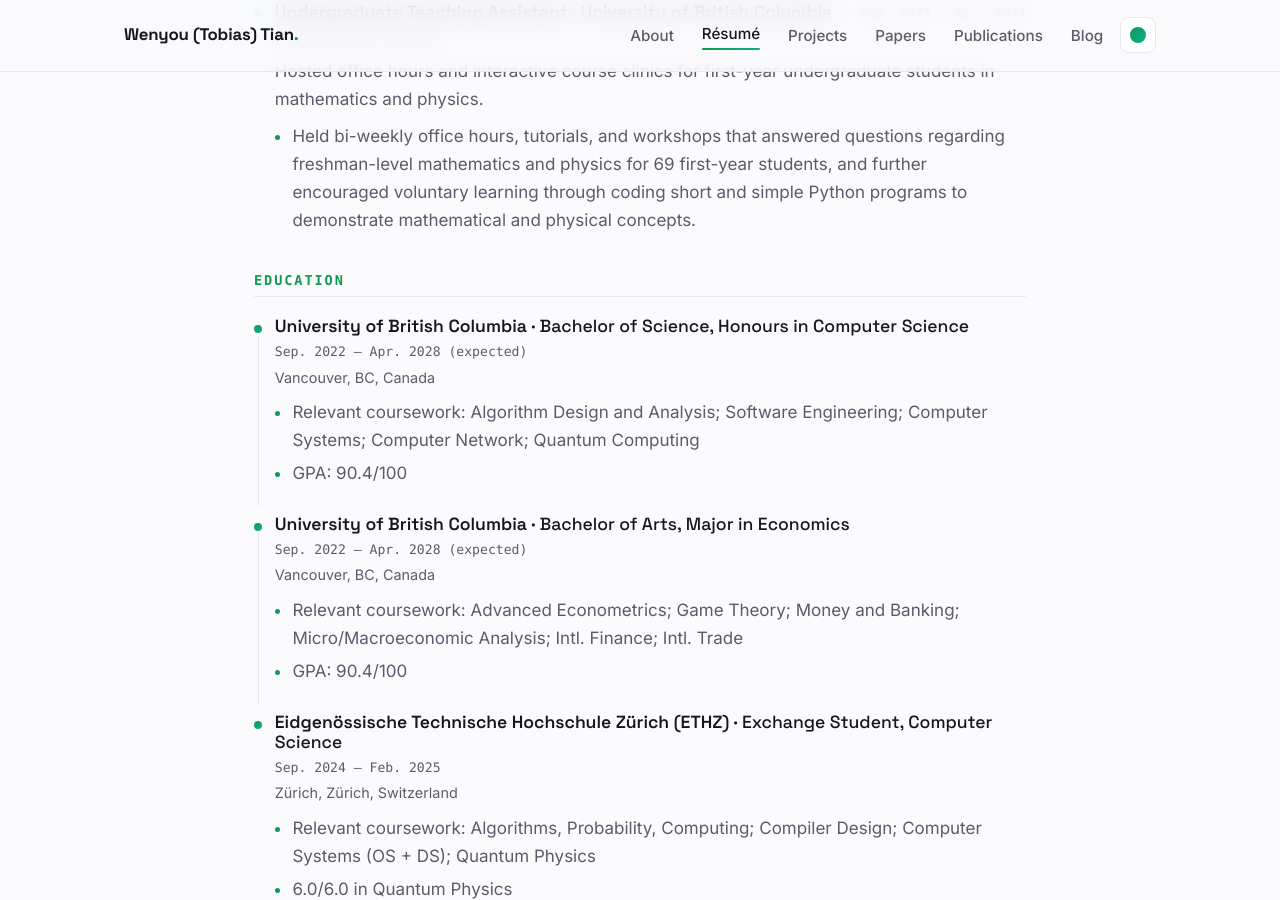
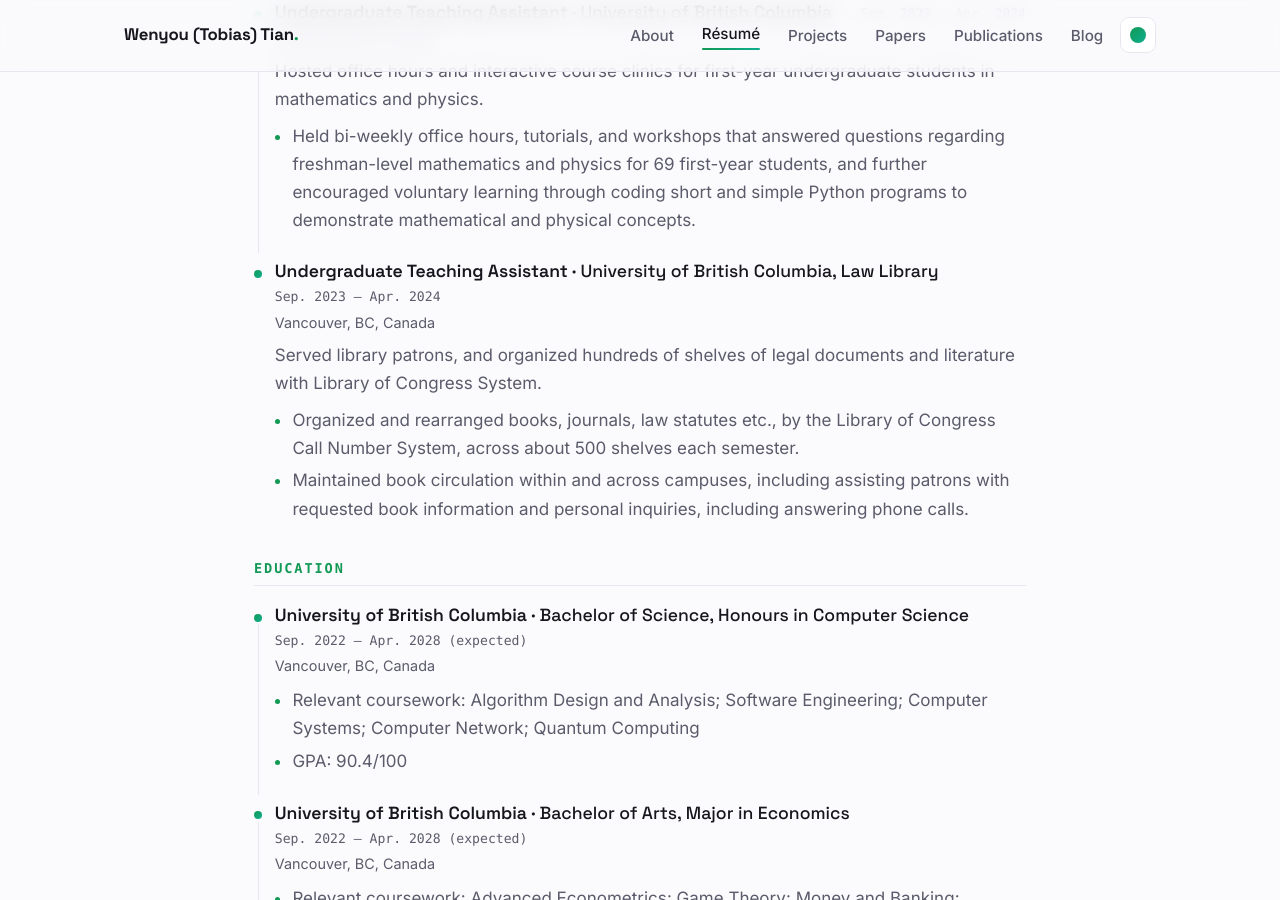
Before and after one commit to vansdardy/vansdardy.github.io, a Jekyll site: the page built from resume.md, in a window 1280 px wide and 900 px high, scrolled down 1166 px. Built offline with Jekyll 4.4.1, drawn with Linux system fonts in a browser that asks for light colours.

Commit message:
[update] Update resume.

```diff
--- a/_data/resume.yml
+++ b/_data/resume.yml
@@ -49,6 +49,16 @@ work:
     summary: "Hosted office hours and interactive course clinics for first-year undergraduate students in mathematics and physics."
     highlights:
       - "Held bi-weekly office hours, tutorials, and workshops that answered questions regarding freshman-level mathematics and physics for 69 first-year students, and further encouraged voluntary learning through coding short and simple Python programs to demonstrate mathematical and physical concepts."
+
+  - company: "University of British Columbia, Law Library"
+    position: "Undergraduate Teaching Assistant"
+    location: "Vancouver, BC, Canada"
+    start: "Sep. 2023"
+    end: "Apr. 2024"
+    summary: "Served library patrons, and organized hundreds of shelves of legal documents and literature with Library of Congress System."
+    highlights:
+      - "Organized and rearranged books, journals, law statutes etc., by the Library of Congress Call Number System, across about 500 shelves each semester."
+      - "Maintained book circulation within and across campuses, including assisting patrons with requested book information and personal inquiries, including answering phone calls."
 
 education:
   - institution: "University of British Columbia"
```
Also changed, not shown: 1 other file.
